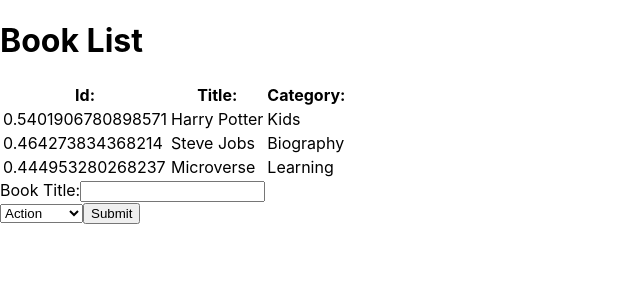
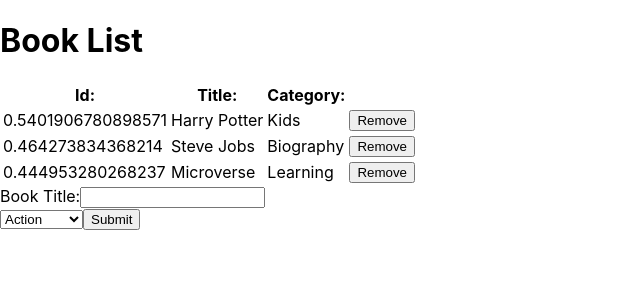
Before and after one commit to othman-19/bookStore-react-redux, a React (Create React App) app: page / in a window 1280 px wide. Shown: the top 300 px of the page, without its empty margins (0-640 px from the left). Built offline with nearby package versions, Linux system fonts and the light colour scheme.

Commit message:
connect the remove button to each book

```diff
--- a/src/components/Book.js
+++ b/src/components/Book.js
@@ -1,18 +1,20 @@
 import React from 'react';
 import PropTypes from 'prop-types';
 
-function Book({ book }) {
+function Book({ book, removeBook}) {
   return (
     <tr>
       <td>{book.id}</td>
       <td>{book.title}</td>
       <td>{book.category}</td>
+      <td><button type="button" onClick={() => removeBook(book)}>Remove</button></td>
     </tr>
   );
 }
 
 Book.propTypes = {
   book: PropTypes.oneOfType([PropTypes.object]).isRequired,
+  removeBook: PropTypes.func.isRequired,
 };
 
 export default Book;
--- a/src/containers/BooksForm.js
+++ b/src/containers/BooksForm.js
@@ -1,4 +1,5 @@
 import React, { Component } from 'react';
+import PropTypes from 'prop-types';
 import { connect } from 'react-redux';
 import { createBook } from '../actions/index';
 
@@ -29,7 +30,6 @@ class BooksForm extends Component {
     const { createBook } = this.props;
     const newBook = { ...this.state, id: Math.random() };
     createBook(newBook);
-    console.log(this.props);
     this.setState = ({});
   }
 
@@ -38,7 +38,7 @@ class BooksForm extends Component {
       <form onSubmit={this.handleSubmit}>
         <label htmlFor="title">
           Book Title:
-          <input type="text" name="title" id="title" required onChange={this.handleChange}/>
+          <input type="text" name="title" id="title" required onChange={this.handleChange} />
         </label>
         <br />
         <select name="category" onChange={this.handleChange} required>
@@ -52,11 +52,13 @@ class BooksForm extends Component {
   }
 }
 
-const mapDispatchToProps = dispatch => {
-  return {
-    createBook: book => { dispatch(createBook(book)) }
-  }
-}
+BooksForm.propTypes = {
+  createBook: PropTypes.func.isRequired,
+};
+
+const mapDispatchToProps = dispatch => ({
+  createBook: book => dispatch(createBook(book)),
+});
 
 
 export default connect(null, mapDispatchToProps)(BooksForm);
--- a/src/containers/BooksList.js
+++ b/src/containers/BooksList.js
@@ -2,9 +2,13 @@ import React from 'react';
 import { connect } from 'react-redux';
 import PropTypes from 'prop-types';
 import Book from '../components/Book';
+import { removeBook } from '../actions/index';
 
-function BooksList({ books }) {
-  const bookList = books.map(book => <Book book={book} key={book.id} />);
+function BooksList({ books, removeBook }) {
+  const handleRemoveBook = book => removeBook(book);
+  const bookList = books.map(
+    book => <Book book={book} key={book.id} removeBook={handleRemoveBook} />,
+  );
   return (
     <div>
       <h1>Book List</h1>
@@ -26,8 +30,14 @@ const mapStateToProps = state => ({
   books: state.books,
 });
 
+const mapDispatchToProps = dispatch => ({
+  removeBook: book => dispatch(removeBook(book)),
+});
+
+
 BooksList.propTypes = {
-  books: PropTypes.array.isRequired,
+  books: PropTypes.oneOfType([PropTypes.array]).isRequired,
+  removeBook: PropTypes.func.isRequired,
 };
 
-export default connect(mapStateToProps)(BooksList);
+export default connect(mapStateToProps, mapDispatchToProps)(BooksList);
```
